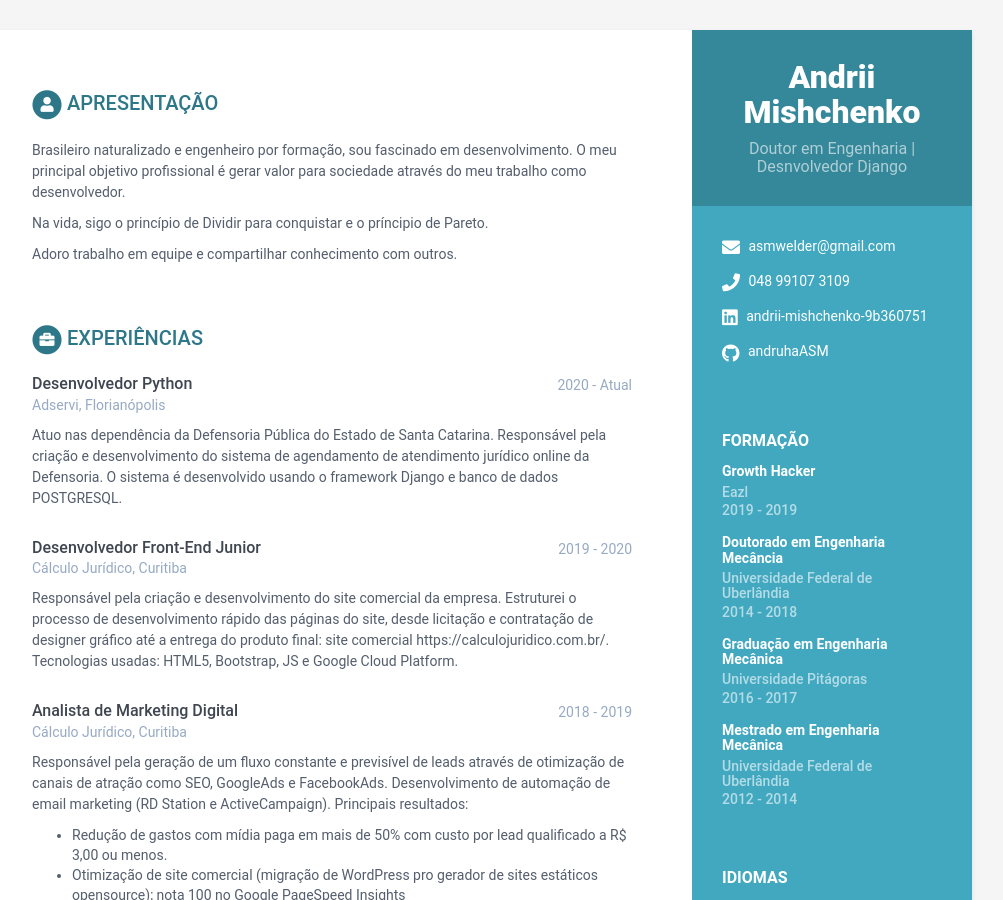
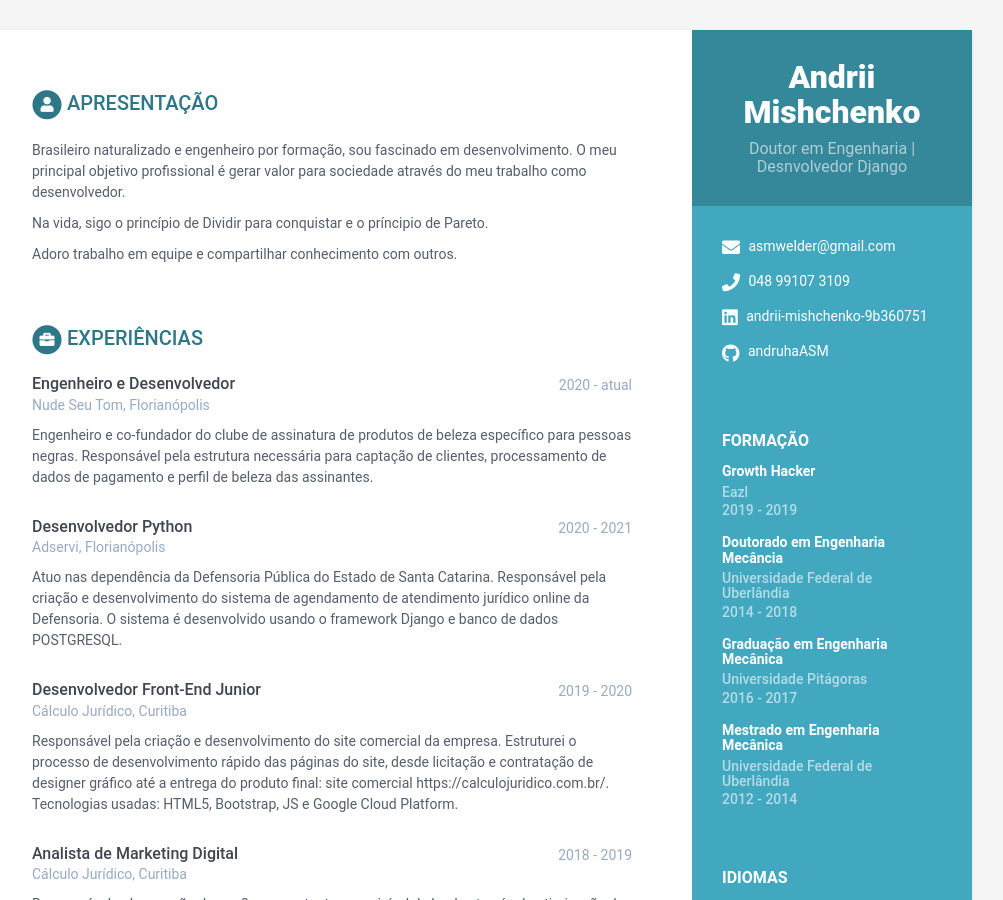
Before and after one commit to andruhaASM/cv-andrii-mishchenko, a Jekyll site: the page built from index.html, in a window 1280 px wide and 900 px high. Shown: the whole window, without its empty margins (168-1171 px from the left). Built offline with Jekyll 4.4.1, drawn with Linux system fonts in a browser that asks for light colours.

Commit message:
Update data.yml

```diff
--- a/_data/data.yml
+++ b/_data/data.yml
@@ -76,8 +76,13 @@ education:
 
 
 experiences:
+    - role: Engenheiro e Desenvolvedor
+      time: 2020 - atual
+      company: Nude Seu Tom, Florianópolis
+      details: |
+        Engenheiro e co-fundador do clube de assinatura de produtos de beleza específico para pessoas negras. Responsável pela estrutura necessária para captação de clientes, processamento de dados de pagamento e perfil de beleza das assinantes.
     - role: Desenvolvedor Python
-      time: 2020 - Atual
+      time: 2020 - 2021
       company: Adservi, Florianópolis
       details: |
         Atuo nas dependência da Defensoria Pública do Estado de Santa Catarina. Responsável pela criação e desenvolvimento do sistema de agendamento de atendimento jurídico online da Defensoria. O sistema é desenvolvido usando o framework Django e banco de dados POSTGRESQL.
```
